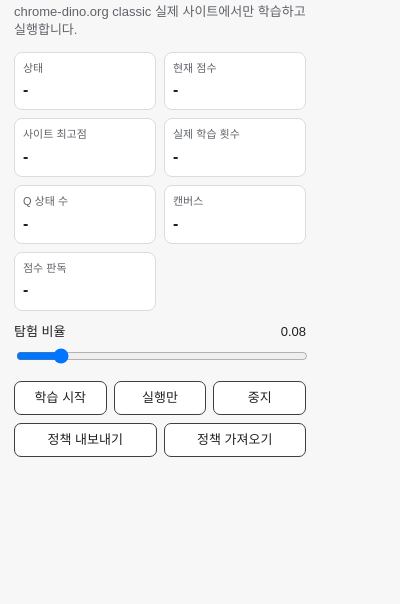
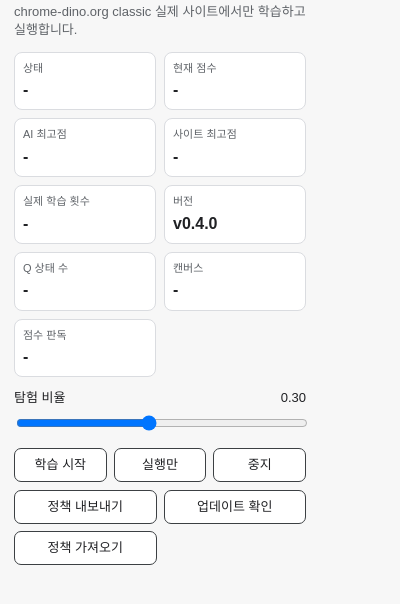
Before and after one commit to kimyejun978-tech/ARGUS, a browser extension: page dino-site-ai/extension/popup.html in a window 400 px wide. Shown: the part 42-646 px from the top of the page. Drawn offline with Linux system fonts and the light colour scheme.

Commit message:
feat(dino): show AI best and update control

```diff
--- a/dino-site-ai/extension/popup.html
+++ b/dino-site-ai/extension/popup.html
@@ -14,16 +14,18 @@
       <section class="stats" aria-live="polite">
         <div><span>상태</span><strong id="mode">-</strong></div>
         <div><span>현재 점수</span><strong id="score">-</strong></div>
-        <div><span>사이트 최고점</span><strong id="best">-</strong></div>
+        <div><span>AI 최고점</span><strong id="ai-best">-</strong></div>
+        <div><span>사이트 최고점</span><strong id="site-best">-</strong></div>
         <div><span>실제 학습 횟수</span><strong id="episodes">-</strong></div>
+        <div><span>버전</span><strong id="version">v0.4.0</strong></div>
         <div><span>Q 상태 수</span><strong id="states">-</strong></div>
         <div><span>캔버스</span><strong id="canvas">-</strong></div>
         <div><span>점수 판독</span><strong id="score-readable">-</strong></div>
       </section>
 
       <label class="slider">
-        <span>탐험 비율 <output id="epsilon-value">0.08</output></span>
-        <input id="epsilon" type="range" min="0" max="0.6" step="0.01" value="0.08">
+        <span>탐험 비율 <output id="epsilon-value">0.30</output></span>
+        <input id="epsilon" type="range" min="0.05" max="0.6" step="0.01" value="0.30">
       </label>
 
       <div class="buttons">
@@ -34,6 +36,7 @@
 
       <div class="buttons">
         <button id="export">정책 내보내기</button>
+        <button id="update">업데이트 확인</button>
         <label class="file">
           정책 가져오기
           <input id="import" type="file" accept="application/json,.json">
```
